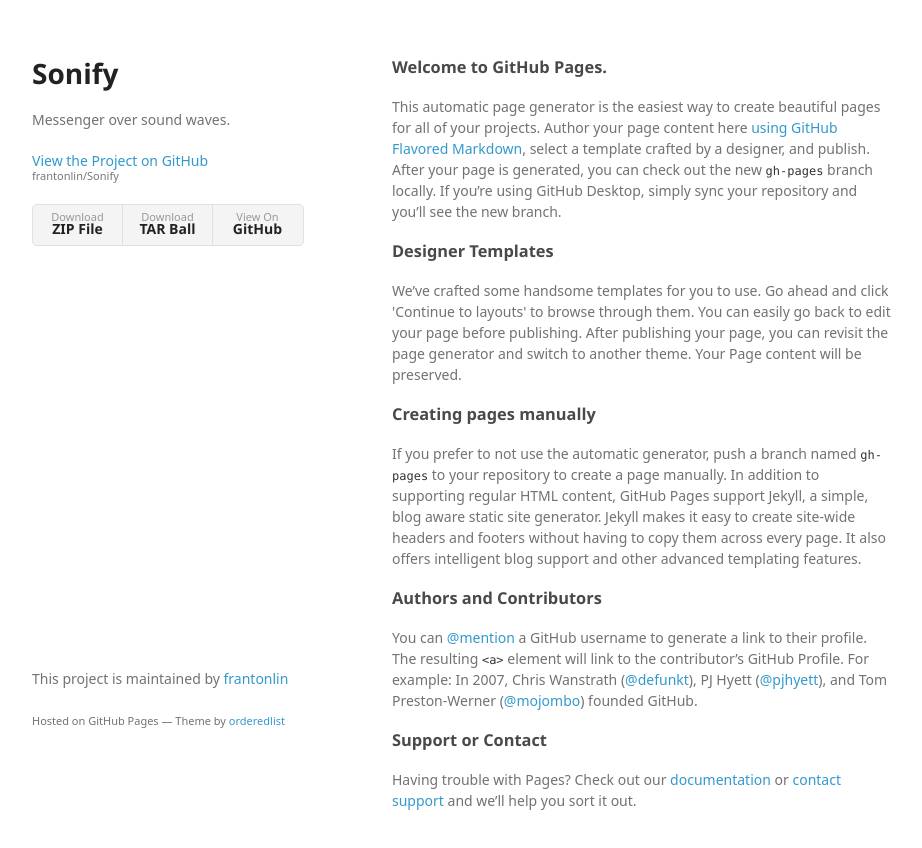
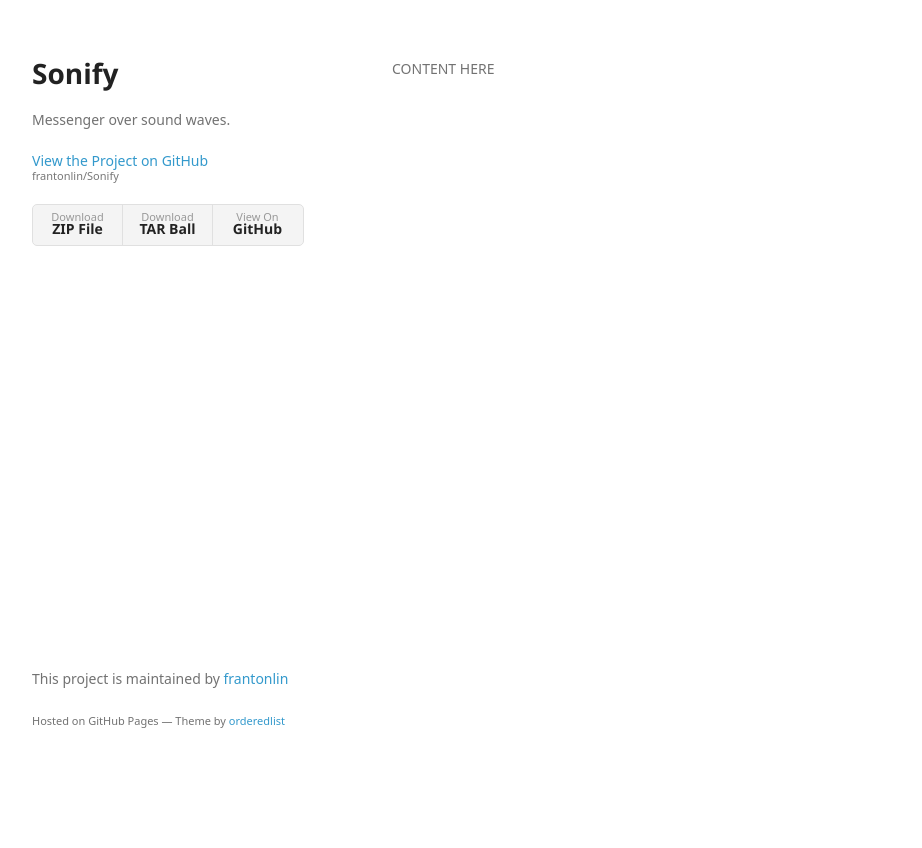
Before and after one commit to frantonlin/Sonify, a plain HTML site: page index.html in a window 1280 px wide. Shown: the whole page, without its empty margins (178-1100 px from the left). After the commit the page ends 800 px from the top, so only its background shows below. Drawn offline with Linux system fonts and the light colour scheme; a web font is replaced by a local one.

```diff
--- a/index.html
+++ b/index.html
@@ -28,30 +28,7 @@
         </ul>
       </header>
       <section>
-        <h3>
-<a id="welcome-to-github-pages" class="anchor" href="#welcome-to-github-pages" aria-hidden="true"><span aria-hidden="true" class="octicon octicon-link"></span></a>Welcome to GitHub Pages.</h3>
-
-<p>This automatic page generator is the easiest way to create beautiful pages for all of your projects. Author your page content here <a href="https://guides.github.com/features/mastering-markdown/">using GitHub Flavored Markdown</a>, select a template crafted by a designer, and publish. After your page is generated, you can check out the new <code>gh-pages</code> branch locally. If you’re using GitHub Desktop, simply sync your repository and you’ll see the new branch.</p>
-
-<h3>
-<a id="designer-templates" class="anchor" href="#designer-templates" aria-hidden="true"><span aria-hidden="true" class="octicon octicon-link"></span></a>Designer Templates</h3>
-
-<p>We’ve crafted some handsome templates for you to use. Go ahead and click 'Continue to layouts' to browse through them. You can easily go back to edit your page before publishing. After publishing your page, you can revisit the page generator and switch to another theme. Your Page content will be preserved.</p>
-
-<h3>
-<a id="creating-pages-manually" class="anchor" href="#creating-pages-manually" aria-hidden="true"><span aria-hidden="true" class="octicon octicon-link"></span></a>Creating pages manually</h3>
-
-<p>If you prefer to not use the automatic generator, push a branch named <code>gh-pages</code> to your repository to create a page manually. In addition to supporting regular HTML content, GitHub Pages support Jekyll, a simple, blog aware static site generator. Jekyll makes it easy to create site-wide headers and footers without having to copy them across every page. It also offers intelligent blog support and other advanced templating features.</p>
-
-<h3>
-<a id="authors-and-contributors" class="anchor" href="#authors-and-contributors" aria-hidden="true"><span aria-hidden="true" class="octicon octicon-link"></span></a>Authors and Contributors</h3>
-
-<p>You can <a href="https://help.github.com/articles/basic-writing-and-formatting-syntax/#mentioning-users-and-teams" class="user-mention">@mention</a> a GitHub username to generate a link to their profile. The resulting <code>&lt;a&gt;</code> element will link to the contributor’s GitHub Profile. For example: In 2007, Chris Wanstrath (<a href="https://github.com/defunkt" class="user-mention">@defunkt</a>), PJ Hyett (<a href="https://github.com/pjhyett" class="user-mention">@pjhyett</a>), and Tom Preston-Werner (<a href="https://github.com/mojombo" class="user-mention">@mojombo</a>) founded GitHub.</p>
-
-<h3>
-<a id="support-or-contact" class="anchor" href="#support-or-contact" aria-hidden="true"><span aria-hidden="true" class="octicon octicon-link"></span></a>Support or Contact</h3>
-
-<p>Having trouble with Pages? Check out our <a href="https://help.github.com/pages">documentation</a> or <a href="https://github.com/contact">contact support</a> and we’ll help you sort it out.</p>
+        <p>CONTENT HERE</p>
       </section>
       <footer>
         <p>This project is maintained by <a href="https://github.com/frantonlin">frantonlin</a></p>
```
Also changed, not shown: params.json (+1 -1 lines).
